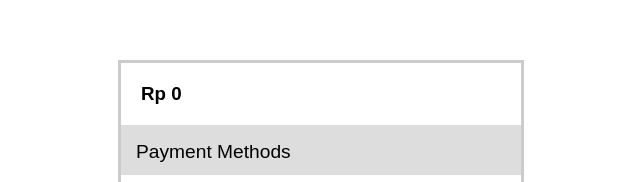
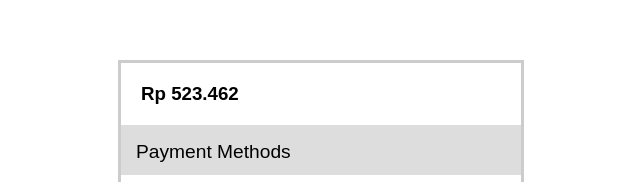
Before and after one commit to onroni/onroni.github.io, a plain HTML site: page Payment/index.html in a window 1280 px wide. Shown: the part 121-303 px from the top of the page, 319-959 px from the left. Drawn offline with Linux system fonts and the light colour scheme.

Commit message:
fix currency

```diff
--- a/Payment/index.html
+++ b/Payment/index.html
@@ -19,7 +19,7 @@
     <div id="payment">
         <div class="main-container">
             <div class="payment-detail">
-                <h3>Rp {{payment.amount}}</h3>
+                <h3>Rp {{formatPrice(payment.amount)}}</h3>
             </div>
             <div class="title-bar">
                 <button class="back-button" v-if="selectedMethodId != 'NONE'"
@@ -68,6 +68,9 @@
             },
             backToMainWindow: function(){
                 this.selectedMethodId = 'NONE';
+            },
+            formatPrice(value) {
+                return value.toLocaleString(['id', 'de-DE']);
             }
         }
     })
--- a/Payment/payment-methods.js
+++ b/Payment/payment-methods.js
@@ -1,6 +1,6 @@
 var payment = {
     title: 'Payment Methods',
-    amount: 0,
+    amount: 523462,
     methods: [
         {
             id:'atm',
```
